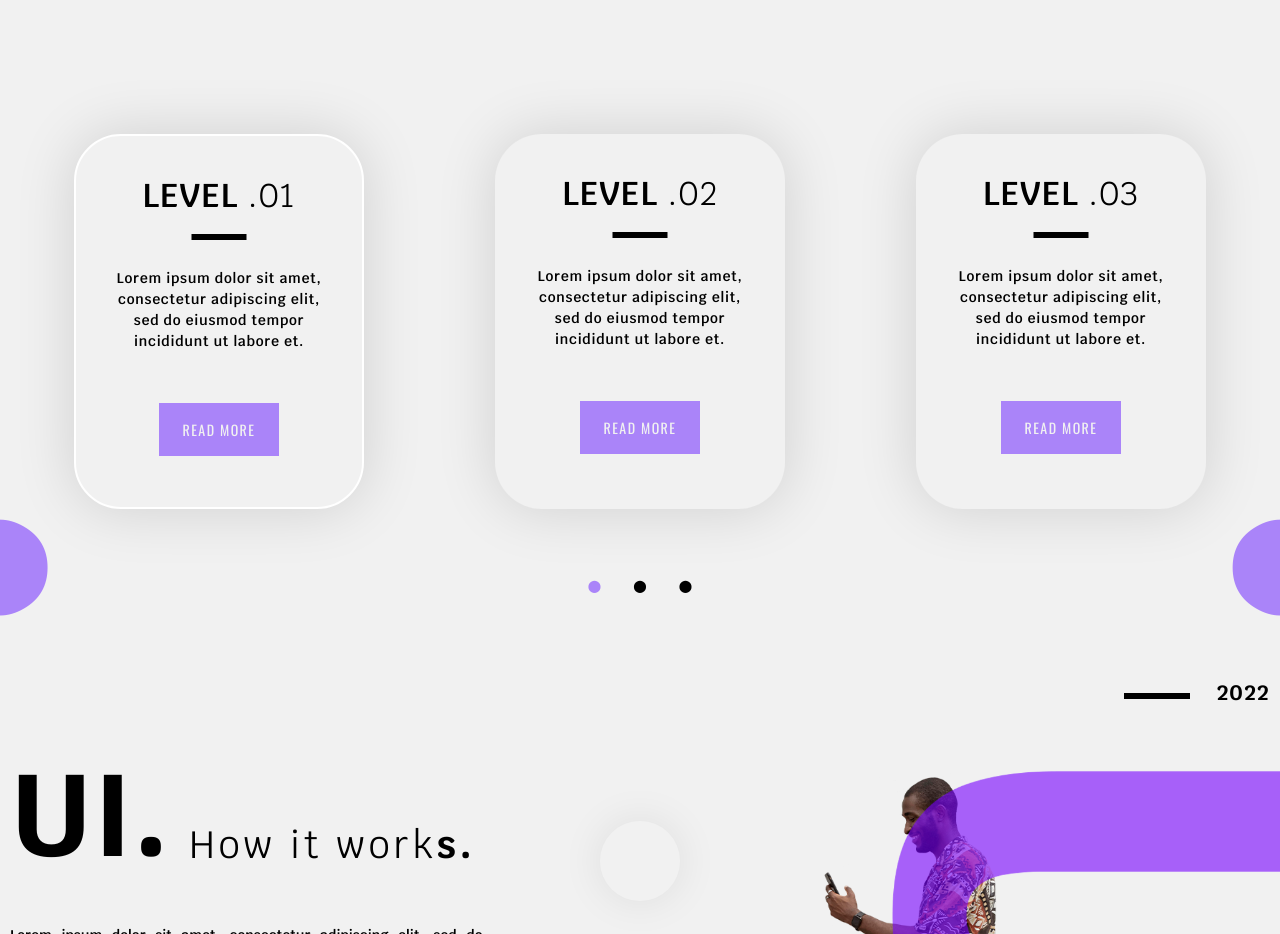
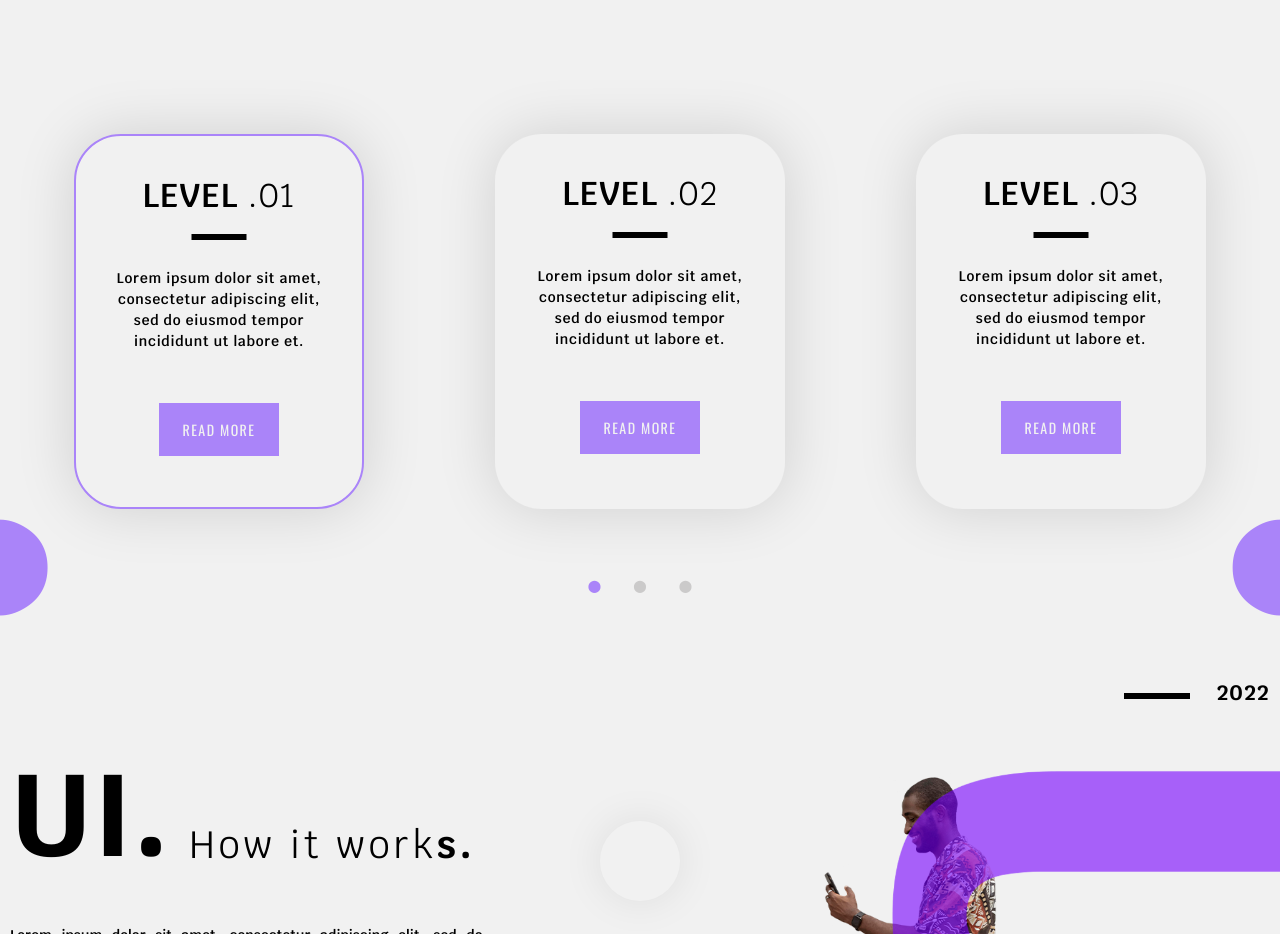
Before and after one commit to lukaszkryskiewicz/NextJS_SSG, a Next.js app: page / in a window 1280 px wide. Shown: the part 2100-3034 px from the top of the page. Built offline with nearby package versions, Linux system fonts and the light colour scheme.

Commit message:
Add hover effect on Buttons

```diff
--- a/components/Course/Cards.js
+++ b/components/Course/Cards.js
@@ -39,8 +39,8 @@ const Cards = () => {
       </div>
       <div className='text-center mt-16'>
         {cardsContent.map((i, index) => (
-          <p key={index} className={`text-xs p-4 inline text-[#cbcaca]' ${activeCard === (index) ? 'text-mainPurple' : ''}`}>
-            <span onClick={() => handleClick(index)}>{'\u2b24'}</span>
+          <p key={index} className={`text-xs p-4 inline ${activeCard === (index) ? 'text-mainPurple' : 'text-[#cbcaca]'}`}>
+            <span className='cursor-pointer' onClick={() => handleClick(index)}>{'\u2b24'}</span>
           </p>
         ))}
       </div>
--- a/components/Header/Menu.js
+++ b/components/Header/Menu.js
@@ -13,12 +13,12 @@ const Menu = () => {
       <div className='max-sm:hidden flex justify-between w-full'>
         {menuLinks.map(link => (
           <div key={link} className='my-auto'>
-            <Button buttonClass='font-medium'>
+            <Button buttonClass='font-medium hover:text-mainPurple'>
               {link}
             </Button>
           </div>
         ))}
-        <Button buttonClass='bg-black text-[17px] my-auto p-2 text-main w-28 font-semibold'>
+        <Button buttonClass='bg-black text-[17px] my-auto p-2 text-main w-28 font-semibold hover:text-mainPurple'>
           sign in
         </Button>
       </div>
--- a/components/HowItWorks/HowItWorks.js
+++ b/components/HowItWorks/HowItWorks.js
@@ -32,7 +32,7 @@ const HowItWorks = () => {
           </div>
           <div className='md:mt-16 mt-10 flex md:justify-between justify-center'>
             <div className='md:text-[14px] text-[12px]'>
-              <Button buttonClass='bg-mainPurple px-6 py-4 !tracking-widest font-bold'>
+              <Button buttonClass='bg-mainPurple px-6 py-4 !tracking-widest font-bold hover:bg-black hover:text-mainPurple'>
                 Read More
               </Button>
             </div>
--- a/components/Intro/Intro.js
+++ b/components/Intro/Intro.js
@@ -24,8 +24,8 @@ const Intro = () => {
               </p>
             </div>
             <div className='relative md:justify-start justify-center flex md:mt-9 mt-4 gap-2 md:text-[14px] text-[12px]'>
-              <Button buttonClass='bg-mainPurple text-main px-6 py-4 !tracking-widest'>{"Let's start"}</Button>
-              <Button buttonClass='px-6 py-4 !tracking-wider font-bold'>read more</Button>
+              <Button buttonClass='bg-mainPurple text-main px-6 py-4 !tracking-widest hover:text-mainPurple hover:bg-black'>{"Let's start"}</Button>
+              <Button buttonClass='px-6 py-4 !tracking-wider font-bold hover:text-mainPurple'>read more</Button>
               <div className='md:hidden absolute -bottom-1/2 translate-y-1/2 w-full flex justify-between'>
                 <Image
                   src={ArrowLeft}
--- a/components/Register/Register.js
+++ b/components/Register/Register.js
@@ -11,7 +11,7 @@ const Register = () => {
           <div className='md:w-2/5 w-full uppercase text-main text-center my-auto relative'>
             <h1 className='lg:text-[52px] text-[40px] font-bold'>Register now</h1>
             <h2 className='lg:text-[44px] text-[30px]'>and get a discoun<span className='relative'>t<span className='max-sm:hidden absolute -bottom-2 -right-8 text-[40px]'>{'\u25A0'}</span></span></h2>
-            <Button buttonClass='mt-5 bg-black text-main px-6 py-4 !tracking-widest'>{"Let's start"}</Button>
+            <Button buttonClass='mt-5 bg-black text-main px-6 py-4 !tracking-widest hover:bg-black hover:text-mainPurple'>{"Let's start"}</Button>
           </div>
           <div className='w-1/2 relative max-md:hidden'>
             <div className='lg:w-2/12 w-3/12 border-4 border-main border-solid absolute right-2 bottom-10'>
--- a/components/WhyUs/WhyUs.js
+++ b/components/WhyUs/WhyUs.js
@@ -30,7 +30,7 @@ const WhyUs = () => {
               <span className='sm:text-4xl text-xl ms-3 absolute sm:-bottom-1 bottom-0'>{'\u25A0'}</span>
             </p>
             <div className='buttons mt-16 md:text-[14px] text-[12px] font-bold md:text-left text-center'>
-              <Button buttonClass='bg-mainPurple px-6 py-4 !tracking-widest'>read more</Button>
+              <Button buttonClass='bg-mainPurple px-6 py-4 !tracking-widest hover:bg-black hover:text-mainPurple'>read more</Button>
             </div>
           </div>
         </div>
--- a/components/common/Card.js
+++ b/components/common/Card.js
@@ -3,7 +3,7 @@ import Button from "./Button";
 const Card = ({ id, title, subtitle, text, activeCard, setActiveCard }) => {
 
   return (
-    <div className={`${activeCard === id ? 'border-mainPurple border-solid border-2' : 'max-md:hidden'} border-white border-solid rounded-[47px] shadow-[0_0_57px_2px_rgba(0,0,0,0.13)] bg-main max-w-[290px] h-[375px]`} onClick={() => setActiveCard(id)}>
+    <div className={`${activeCard === id ? 'border-mainPurple border-solid border-2' : 'max-md:hidden  border-white'} border-solid rounded-[47px] shadow-[0_0_57px_2px_rgba(0,0,0,0.13)] bg-main max-w-[290px] h-[375px]`} onClick={() => setActiveCard(id)}>
       <div className='font-krub flex flex-col justify-between pt-10 h-80'>
         <div className='relative mx-auto uppercase leading-10 tracking-wide lg:text-[33px] text-[22px] after:content-[""] after:absolute after:left-1/2 after:-translate-x-1/2 lg:after:-bottom-6 after:-bottom-3 after:w-[55px] after:border-solid after:border-[3px]'>
           <h2 className='font-semibold'>{title}<span className='font-normal'> {subtitle}</span></h2>
@@ -14,7 +14,7 @@ const Card = ({ id, title, subtitle, text, activeCard, setActiveCard }) => {
           </p>
         </div>
         <div className='mx-auto'>
-          <Button buttonClass='bg-mainPurple text-[12px] text-[14px] text-main px-6 py-4 !tracking-widest'>Read More</Button>
+          <Button buttonClass='bg-mainPurple text-[12px] text-[14px] text-main px-6 py-4 !tracking-widest hover:text-mainPurple hover:bg-black'>Read More</Button>
         </div>
       </div>
     </div>
--- a/components/common/SubscriptionForm.js
+++ b/components/common/SubscriptionForm.js
@@ -6,7 +6,7 @@ const SubscriptionForm = () => {
       <input type='text' placeholder='name' className='bg-transparent border-black border-4 border-solid w-full xl:h-16 h-10 tracking-widest placeholder:uppercase placeholder:text-black ps-5' />
       <input type='mail' placeholder='mail' className='bg-transparent border-black border-4 border-solid w-full xl:h-16 h-10 tracking-widest placeholder:uppercase placeholder:text-black ps-5' />
       <textarea placeholder='message' className='bg-transparent text-[17px] border-black border-4 border-solid xl:h-48 h-32 w-full tracking-widest placeholder:uppercase placeholder:text-black ps-5 pt-4' />
-      <Button buttonClass='mt-5 bg-black text-main px-6 py-4 !tracking-widest font-normal text-[14px] self-center'>send message</Button>
+      <Button type='submit' buttonClass='mt-5 bg-black text-main px-6 py-4 !tracking-widest font-normal text-[14px] self-center hover:bg-black hover:text-mainPurple'>send message</Button>
     </form>
   )
 
```
Also changed, not shown: components/Subscribe/Subscribe.js (+0 -20 lines).
